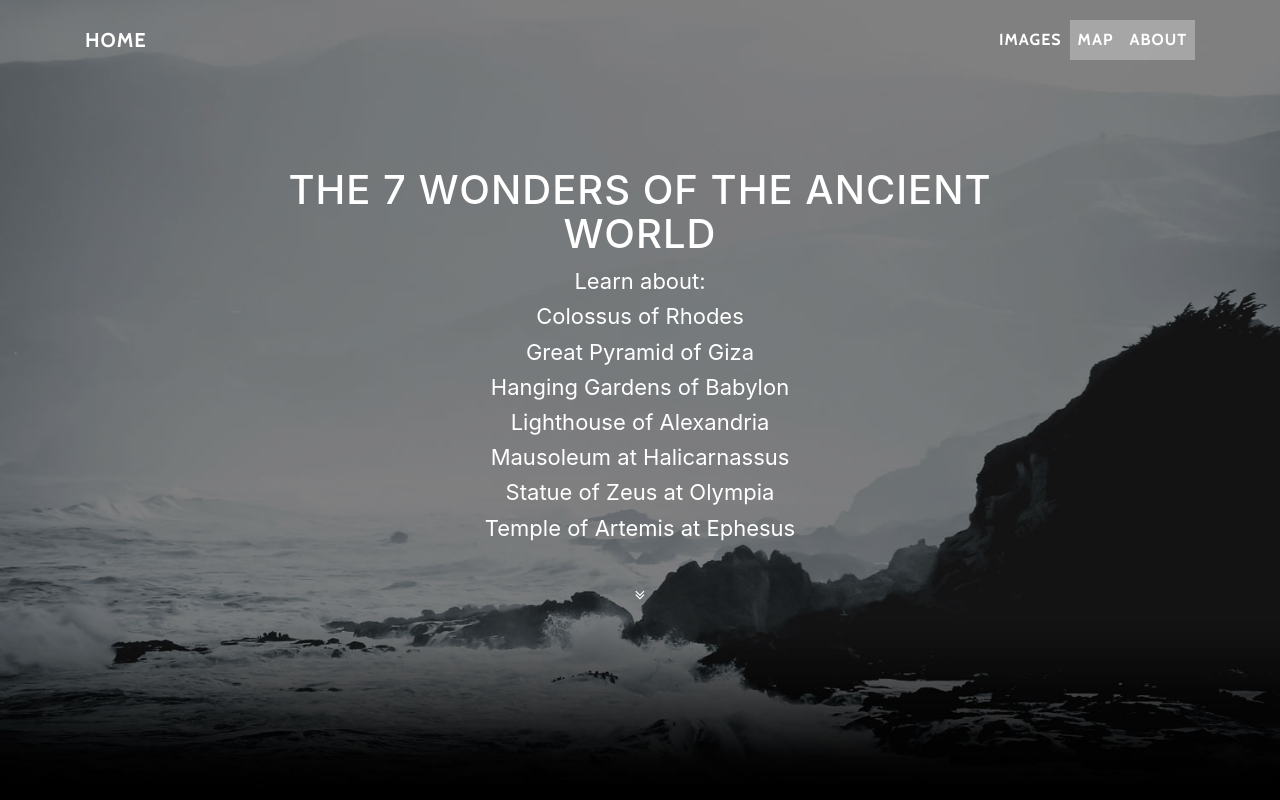
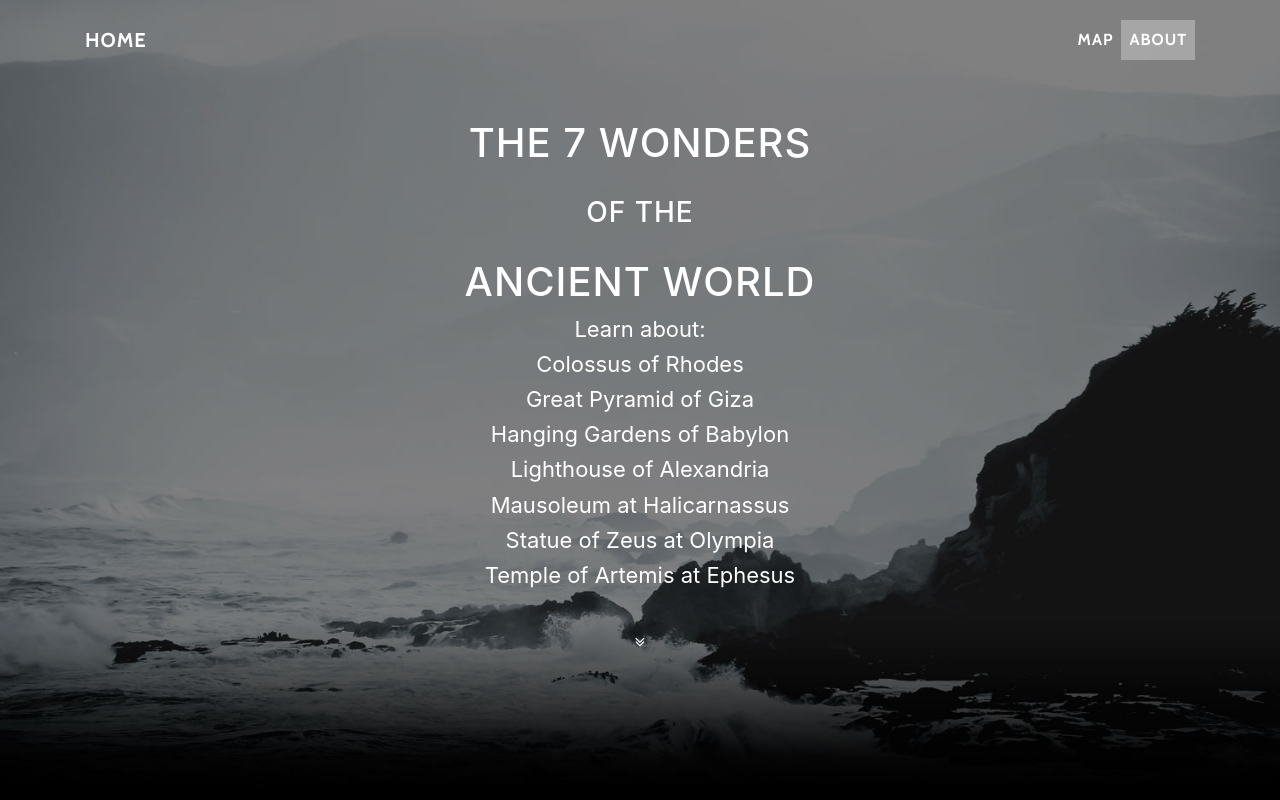
Before and after one commit to yipvanm/7wonders, a website with bundled scripts: page index.html in a window 1280 px wide. Shown: the top 800 px of the page. Built offline with nearby package versions, Linux system fonts and the light colour scheme; files whose address does not match are found by name.

Commit message:
Update index.html

```diff
--- a/index.html
+++ b/index.html
@@ -36,10 +36,7 @@
         <div class="collapse navbar-collapse" id="navbarResponsive">
           <ul class="navbar-nav ml-auto">
             <li class="nav-item">
-              <a class="nav-link js-scroll-trigger" href="#about">Images</a>
-            </li>
-            <li class="nav-item">
-              <a class="nav-link js-scroll-trigger" href="#download">Map</a>
+              <a class="nav-link js-scroll-trigger" href="#about">Map</a>
             </li>
             <li class="nav-item">
               <a class="nav-link js-scroll-trigger" href="#download">About</a>
@@ -55,7 +52,9 @@
         <div class="container">
           <div class="row">
             <div class="col-lg-8 mx-auto">
-              <h1>The 7 Wonders of the Ancient World</h1>
+              <h1>The 7 Wonders</h1>
+              <br><h3>of the</h3>
+              <br><h1>Ancient World</h1>
               <p class="intro-text">Learn about:
                 <br>Colossus of Rhodes
                 <br>Great Pyramid of Giza
```
